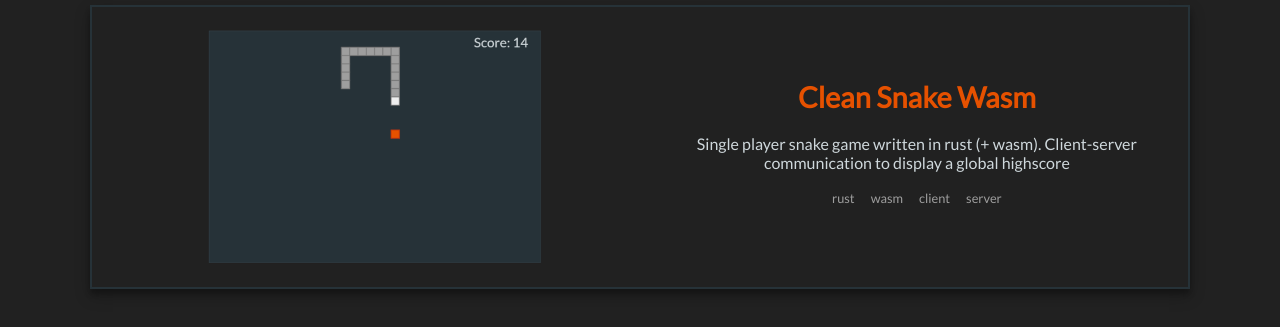
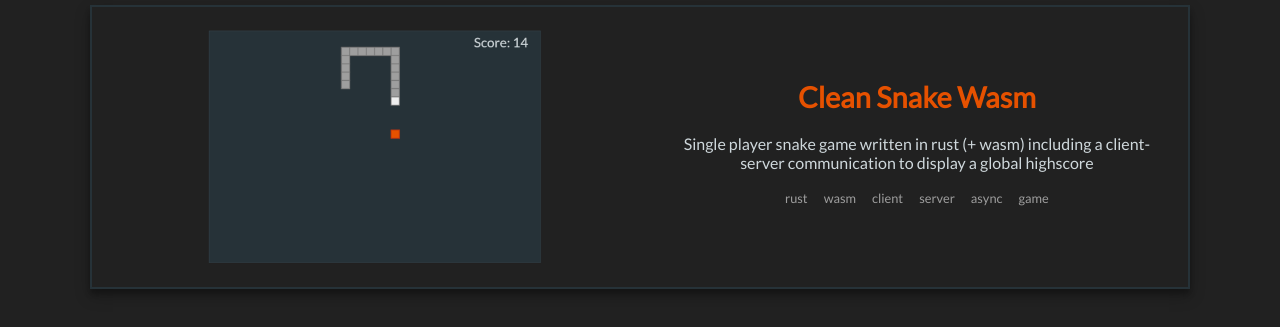
Before and after one commit to tfachmann/personal-website, a plain HTML site: page index.html in a window 1280 px wide. Shown: the part 181-508 px from the top of the page. Drawn offline with Linux system fonts and the light colour scheme.

Commit message:
feat: add tags, change description

```diff
--- a/index.html
+++ b/index.html
@@ -33,13 +33,15 @@
                     <div class="entry_content">
                         <h3>Clean Snake Wasm</h3>
                         <p>
-                        Single player snake game written in rust (+ wasm). Client-server communication to display a global highscore
+                        Single player snake game written in rust (+ wasm) including a client-server communication to display a global highscore
                         </p>
                         <div class="tags">
                             <div class="tag">rust</div>
                             <div class="tag">wasm</div>
                             <div class="tag">client</div>
                             <div class="tag">server</div>
+                            <div class="tag">async</div>
+                            <div class="tag">game</div>
                         </div>
                     </div>
                     </div>
```
